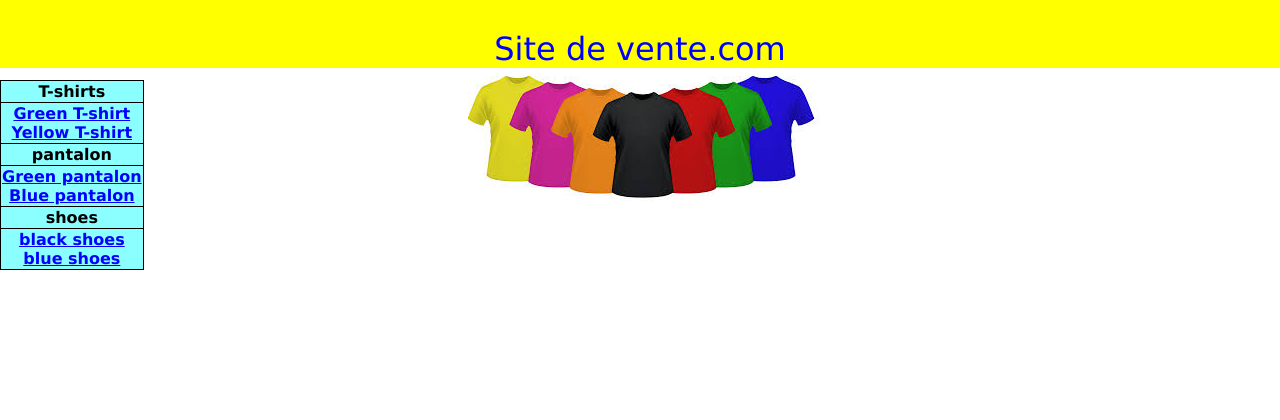
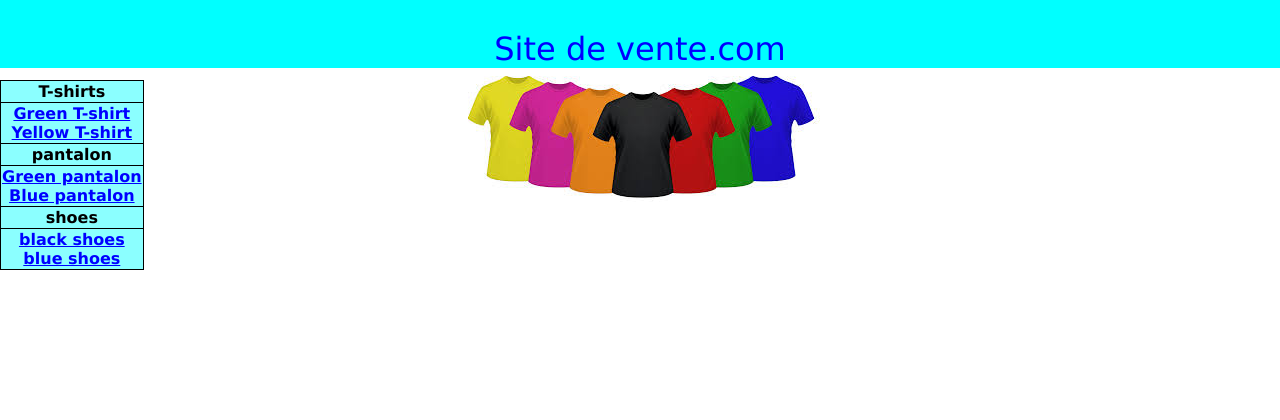
Before and after one commit to astreides/techweb-project, a PHP site: page /Accueil.php in a window 1280 px wide. Shown: the top 420 px of the page. Run offline with PHP 8.4, Linux system fonts and the light colour scheme; lists and menus that the app fills with data are empty.

Commit message:
Update style.css

```diff
--- a/style.css
+++ b/style.css
@@ -36,14 +36,14 @@ insc{
 header{
     color:blue;
     font-size :xx-large;
-    background-color: yellow;
+    background-color: #00FFFF;
     padding-top:30px;
     left:0%;
     right:0%;
 }
 log{
     color: #0A0A0A;
-    background-color:yellow;
+    background-color:#00FFFF;
     position: absolute;
     top:0;
     left:0%;
```
